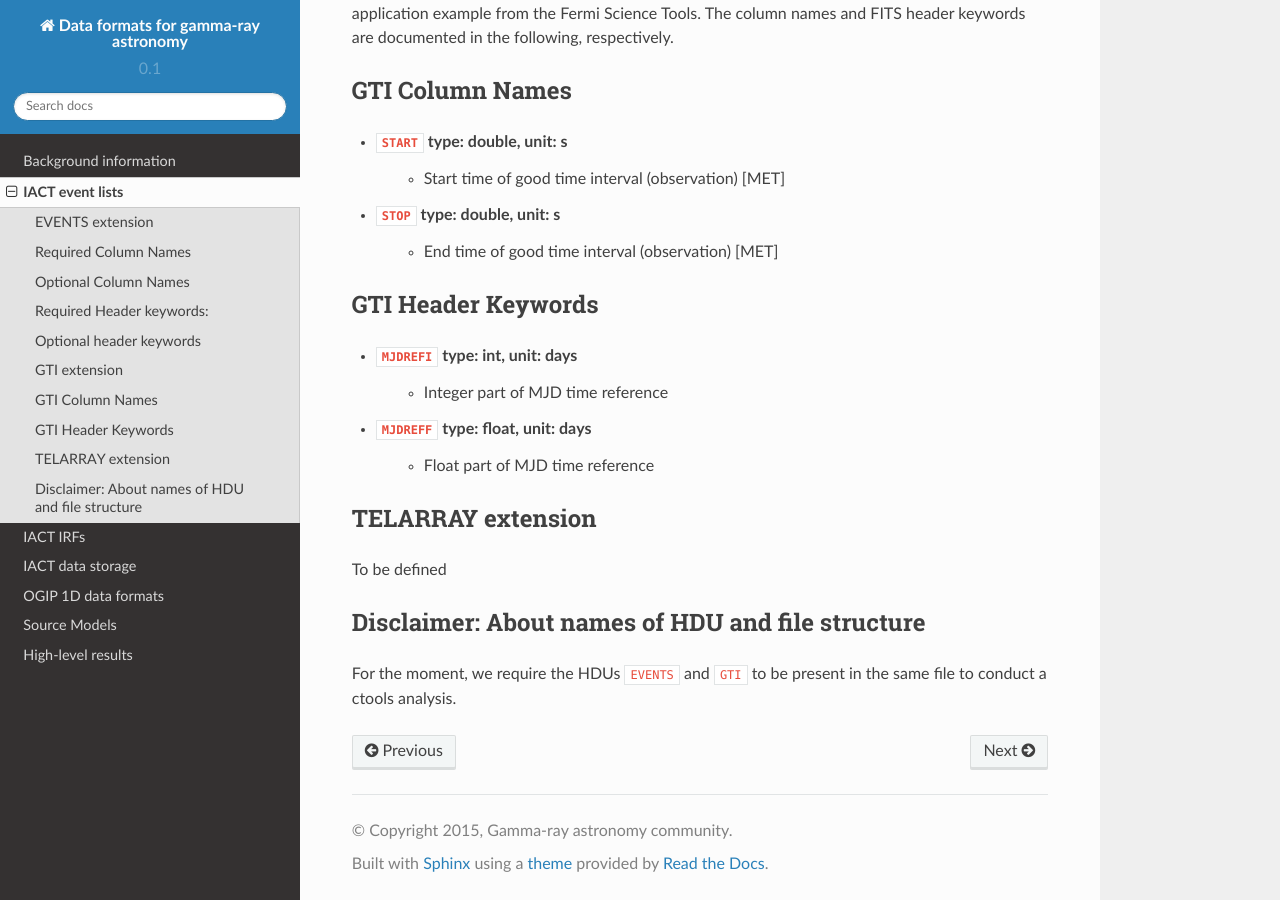
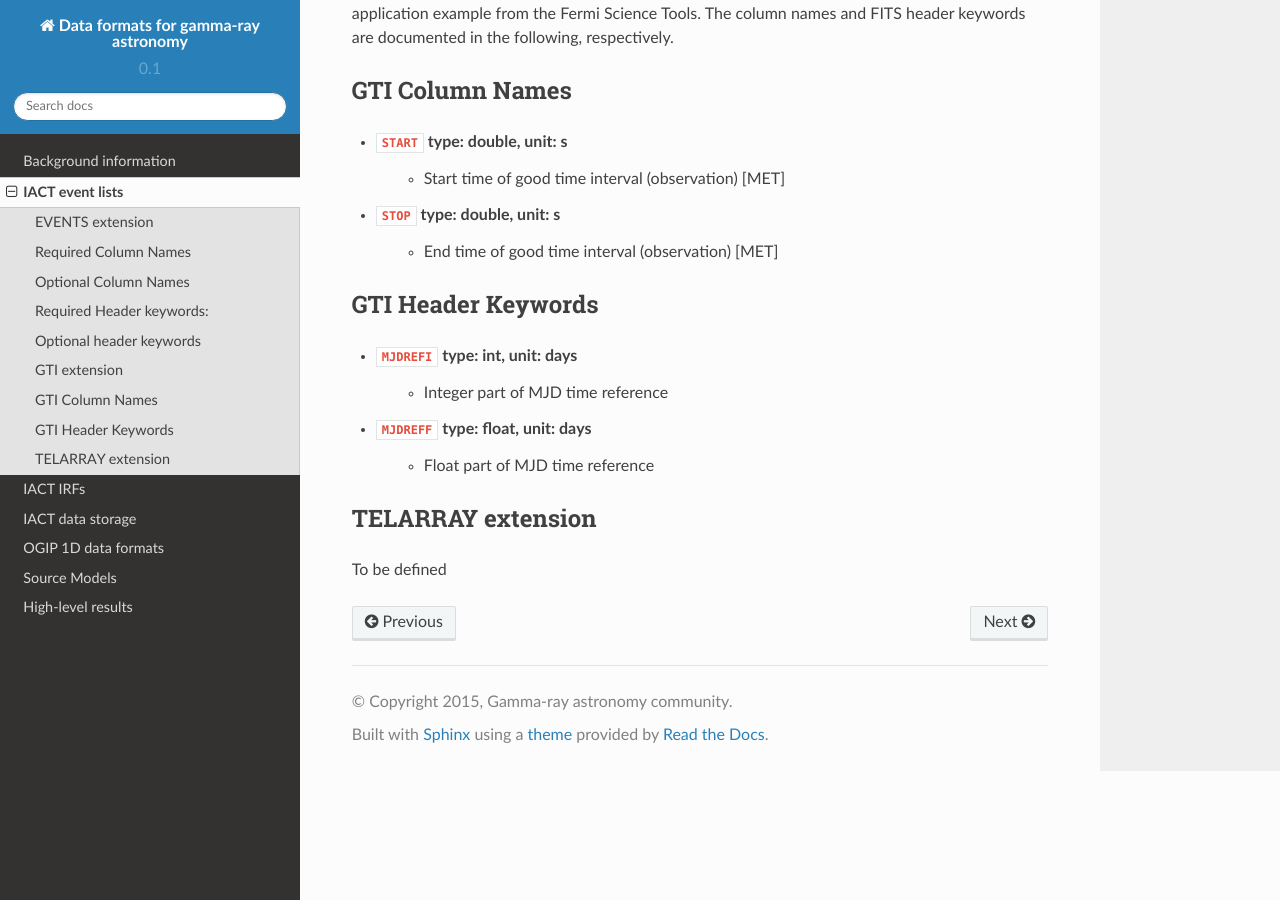
Before and after one commit to open-gamma-ray-astro/gamma-astro-data-formats, a Sphinx documentation site: the page built from source/events/index.rst, in a window 1280 px wide and 900 px high, scrolled down 6530 px. Built offline with Sphinx 7.4.7 and the Read the Docs theme 2.0.0, drawn with Linux system fonts in a browser that asks for light colours.

Commit message:
Remove obsolete disclaimer for ctools

```diff
--- a/source/events/index.rst
+++ b/source/events/index.rst
@@ -228,10 +228,3 @@ TELARRAY extension
 ------------------
 
 To be defined
-
-
-Disclaimer: About names of HDU and file structure
--------------------------------------------------
-
-For the moment, we require the HDUs ``EVENTS`` and ``GTI`` to be present in the same file to conduct a
-ctools analysis.
```
